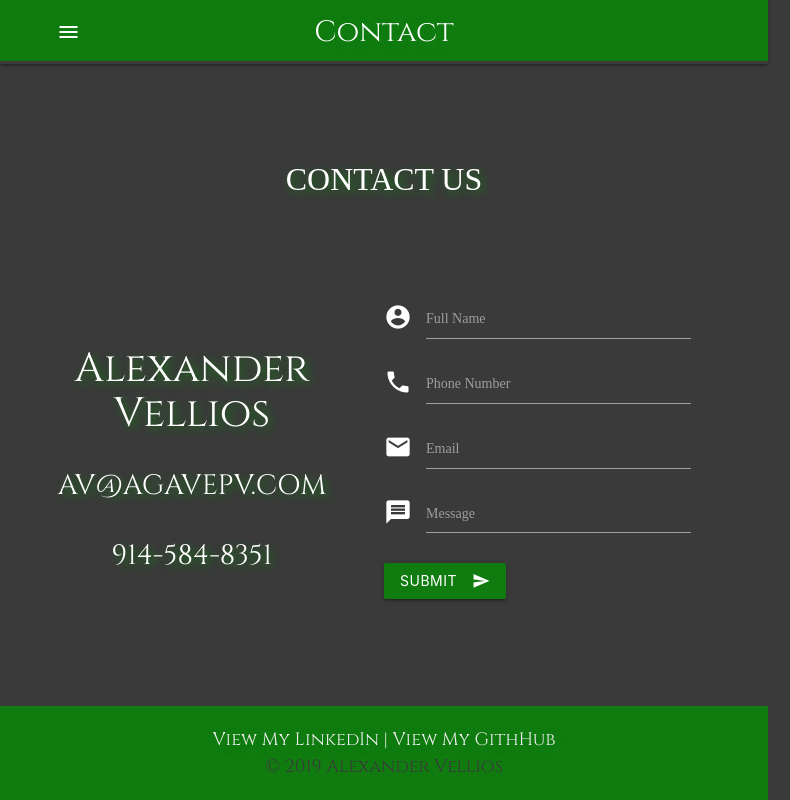
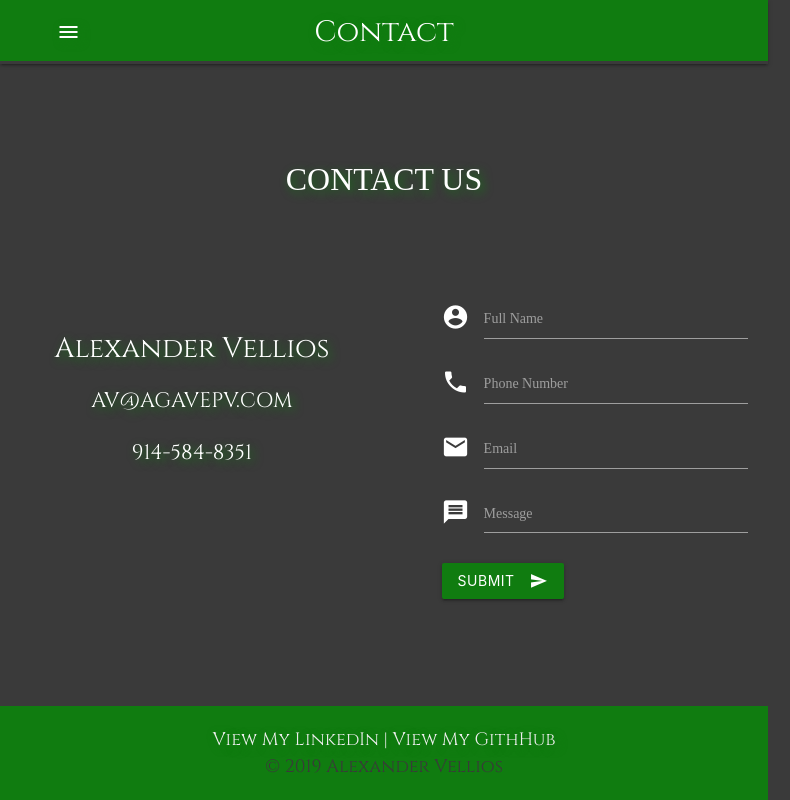
Before and after one commit to TheGreekCuban/Alexander-Vellios-Portfolio, a website: page public/html/contact.html in a window 768 px wide. Shown: the whole page, 790 px wide, since content can reach past the window. Drawn offline with nearby package versions, Linux system fonts and the light colour scheme.

Commit message:
fixed responsive bugs contact

```diff
--- a/public/css/contact.css
+++ b/public/css/contact.css
@@ -5,6 +5,10 @@ body, html {
 
 #contactUs {
     display: none;
+}
+
+.info {
+    margin-top: -3.5%;
 }
 
 body {
@@ -108,7 +112,6 @@ nav {
     grid-area: footer;
 }
 
-
 /* iPhones Screens Other Than 6/7/8 */
 @media screen and (max-width: 490px) {
     body {
@@ -183,3 +186,33 @@ nav {
         padding: 10%;
     }
 }
+
+@media screen and (min-width: 890px) and (max-width: 1024px) {
+    .info {
+        margin-top: -3.5%;
+    }
+
+    .contactForm {
+        margin-left: 5%;
+        padding: 0 20px 0 0;
+    }
+}
+
+@media screen and (min-width: 490px) and (max-width: 890px) {
+    .info {
+        margin-top: -3.5%;
+    }
+
+    .contactForm {
+        margin-left: 15%;
+        padding: 0 20px 0 0;
+    }
+
+    h3 {
+        font-size: 2rem;
+    }
+
+    p {
+        font-size: 1.5rem;
+    }
+}
```
